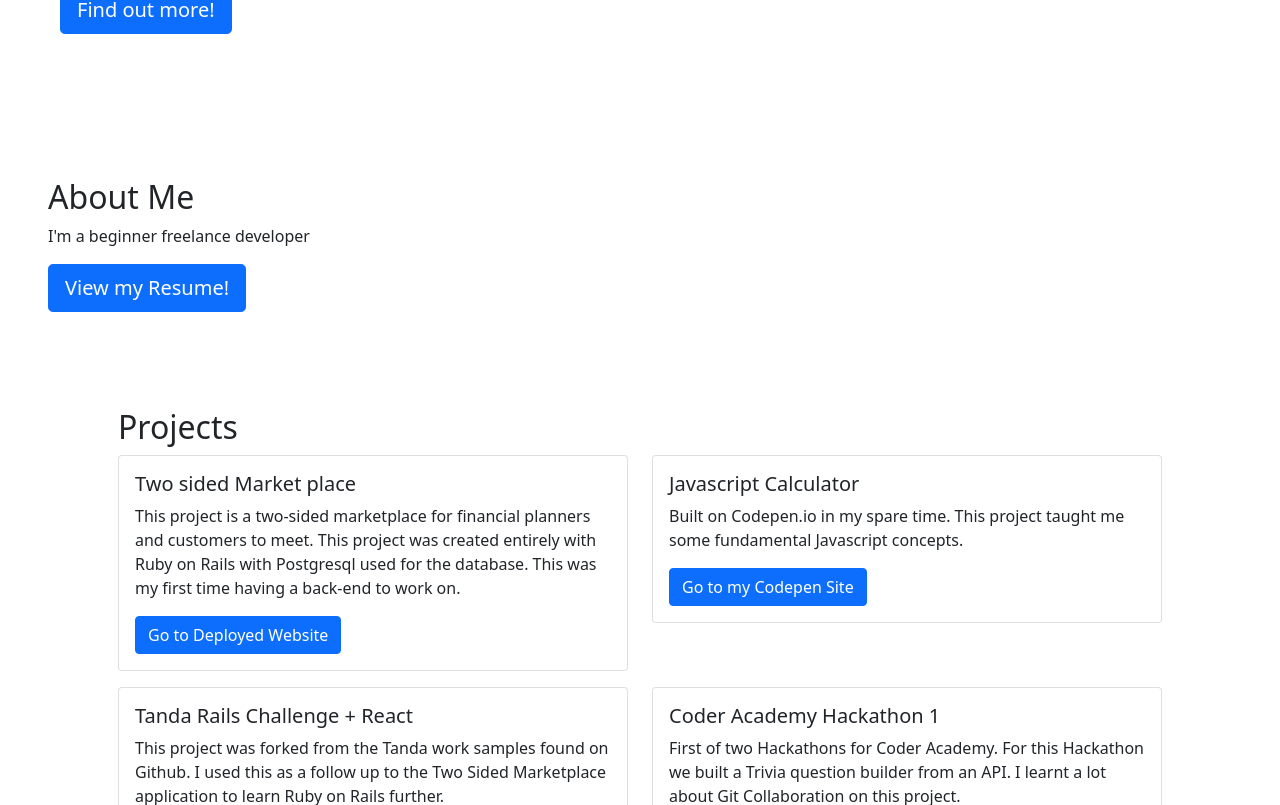
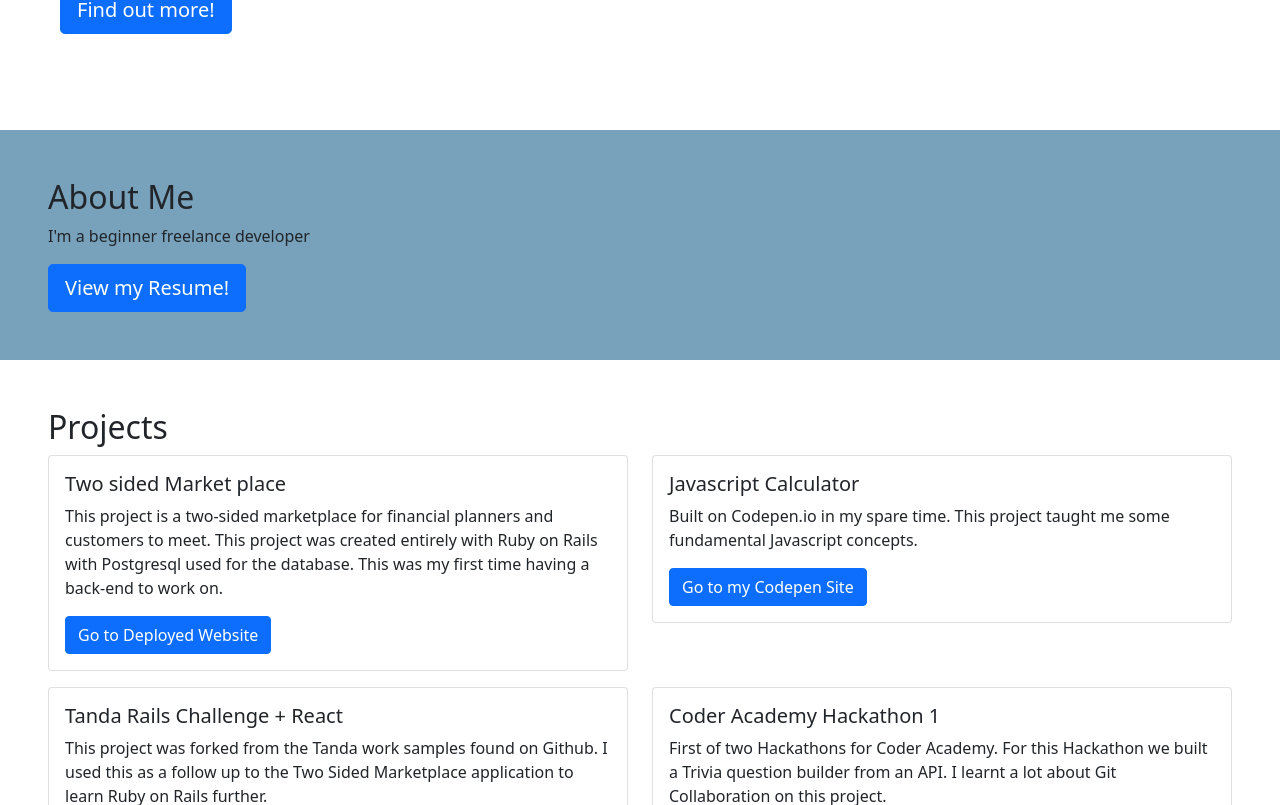
Before and after one commit to benaitcheson/portfolio-react, a React (Create React App) app: page / in a window 1280 px wide. Shown: the part 355-1160 px from the top of the page. Built offline with nearby package versions, Linux system fonts and the light colour scheme.

Commit message:
playing around with colours

```diff
--- a/src/components/AboutMe.js
+++ b/src/components/AboutMe.js
@@ -3,11 +3,13 @@ import React from 'react';
 
 const AboutMe = () => {
     return (
-        <div className="p-5 rounded-3">
-            <h2 className="">About Me</h2>
-            <p className="">I'm a beginner freelance developer</p>
-            <button className="btn btn-primary btn-lg" type="button">View my Resume!</button>
-        </div>
+        <section className="contact">
+            <div className="p-5">
+                <h2 className="">About Me</h2>
+                <p className="">I'm a beginner freelance developer</p>
+                <button className="btn btn-primary btn-lg" type="button">View my Resume!</button>
+            </div>
+        </section>
     )
 }
 
--- a/src/components/Contact.js
+++ b/src/components/Contact.js
@@ -3,7 +3,8 @@ import React from 'react';
 
 const Contact = () => {
     return (
-        <section className="mx-auto p-5 container">
+        <section>
+            <div className="mx-auto p-5 container">
                 <h2>Contact</h2>
 
                 <form>
@@ -24,6 +25,7 @@ const Contact = () => {
 
                     <button type="submit" className="btn btn-primary">Submit</button>
                 </form>
+            </div>
         </section>
     )
 }
--- a/src/components/Nav.js
+++ b/src/components/Nav.js
@@ -6,6 +6,7 @@ const Nav = () => {
     return (
         <nav className="navbar">
             <p>This is a nav</p>
+            <p>also a nav</p>
         </nav>
     )
 }
--- a/src/components/Projects.js
+++ b/src/components/Projects.js
@@ -3,7 +3,7 @@ import React from 'react';
 
 const Projects = () => {
     return (
-        <section className="mx-auto p-5 container">
+        <section className="p-5">
             <h2>Projects</h2>
 
             <div className="row gy-3">
--- a/src/style.css
+++ b/src/style.css
@@ -3,6 +3,10 @@
 }
 
 .navbar {
+  background-color: #78a1bb;
+}
+
+.contact {
   background-color: #78a1bb;
 }
 
```
Lines whose indentation alone changed are shown as unchanged.
